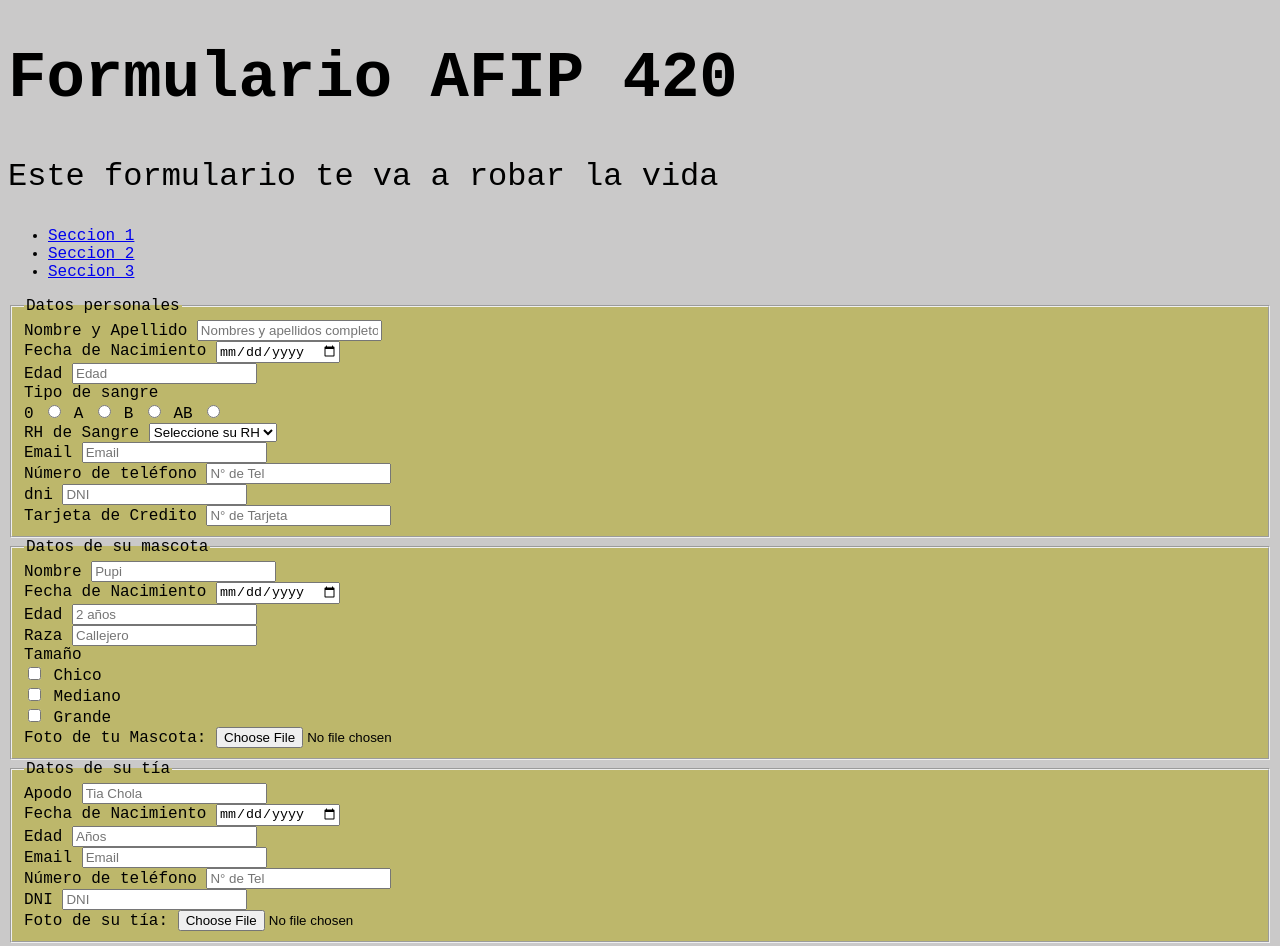
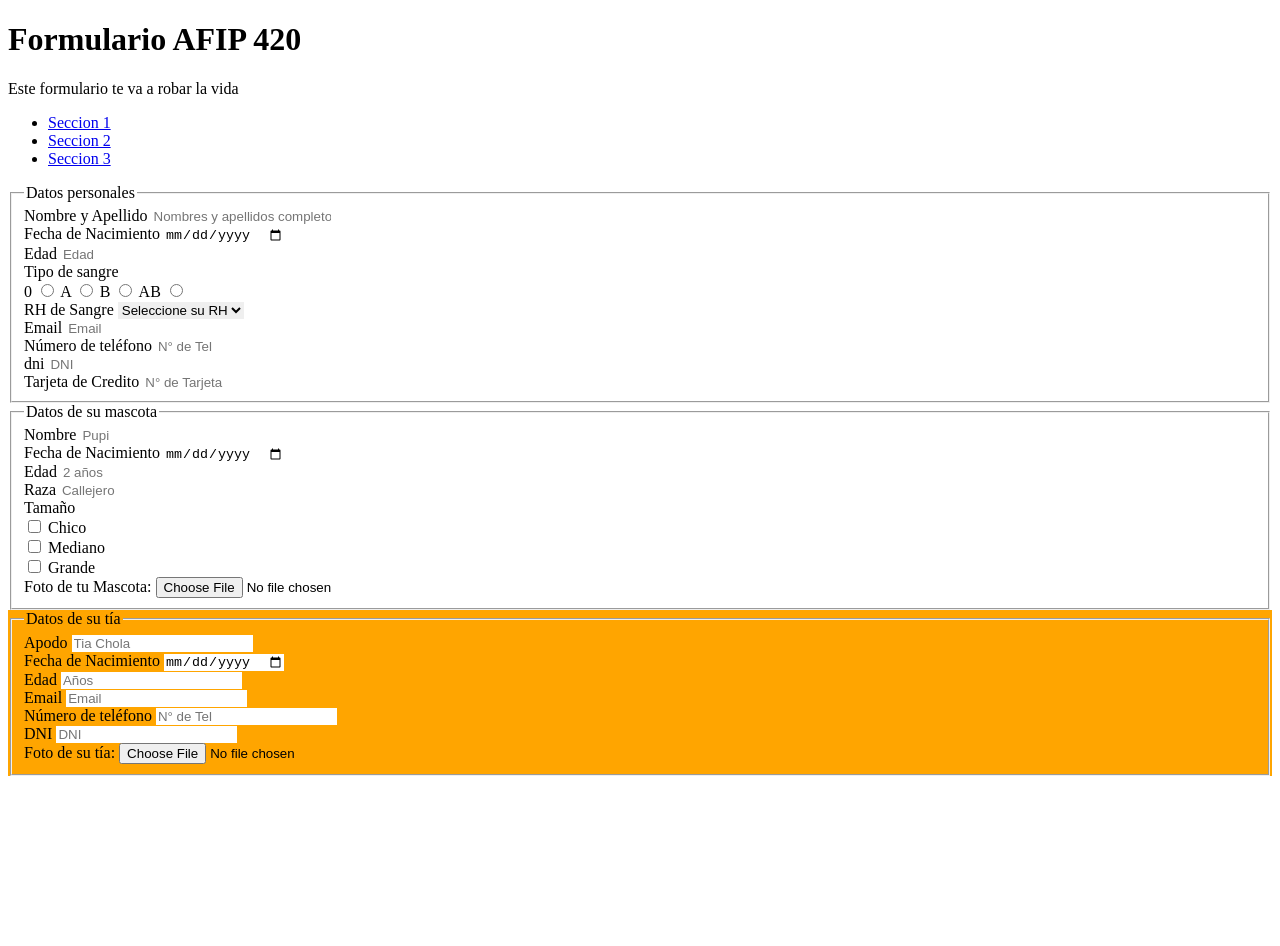
Before and after one commit to CaroAyala/clase-07, a plain HTML site: page clase-07-exc/index.html in a window 1280 px wide. After the commit the page ends 800 px from the top, so only its background shows below. Drawn offline with Linux system fonts and the light colour scheme; a script that the page names is missing.

Commit message:
third commit

```diff
--- a/clase-07-exc/main.css
+++ b/clase-07-exc/main.css
@@ -1,15 +1,42 @@
 body {
-    font-family: 'Courier New', Courier, monospace;
-    font-size: 16px;
-    background-color:rgb(202, 201, 201);
+    /* font-family: 'Courier New', Courier, monospace; */
+    /* font-size: 16px; */
+    /* background-color:rgb(202, 201, 201); */
 }
 fieldset {
-    background-color: darkkhaki;
+    /* background-color: darkkhaki; */
 }
+input {
+    /* background-color: aquamarine; */
+    border: none;
+
+}
+
+#rh-sangre {
+    border: none
+}
+
+form:last-child {
+    background-color:orange
+}
+
+/* PSEUDO CLASS */
+/* input::placeholder { */
+    /* color: blue; */
+}
+
+a {
+    /* color: brown; */
+}
+a:link
+a:hover
+a:visited
+
+
 h1 {
-    font-size: 4em;
+    /* font-size: 4em; */
 }
 
 p {
-    font-size: 2em;
+    /* font-size: 2em; */
 }
```
